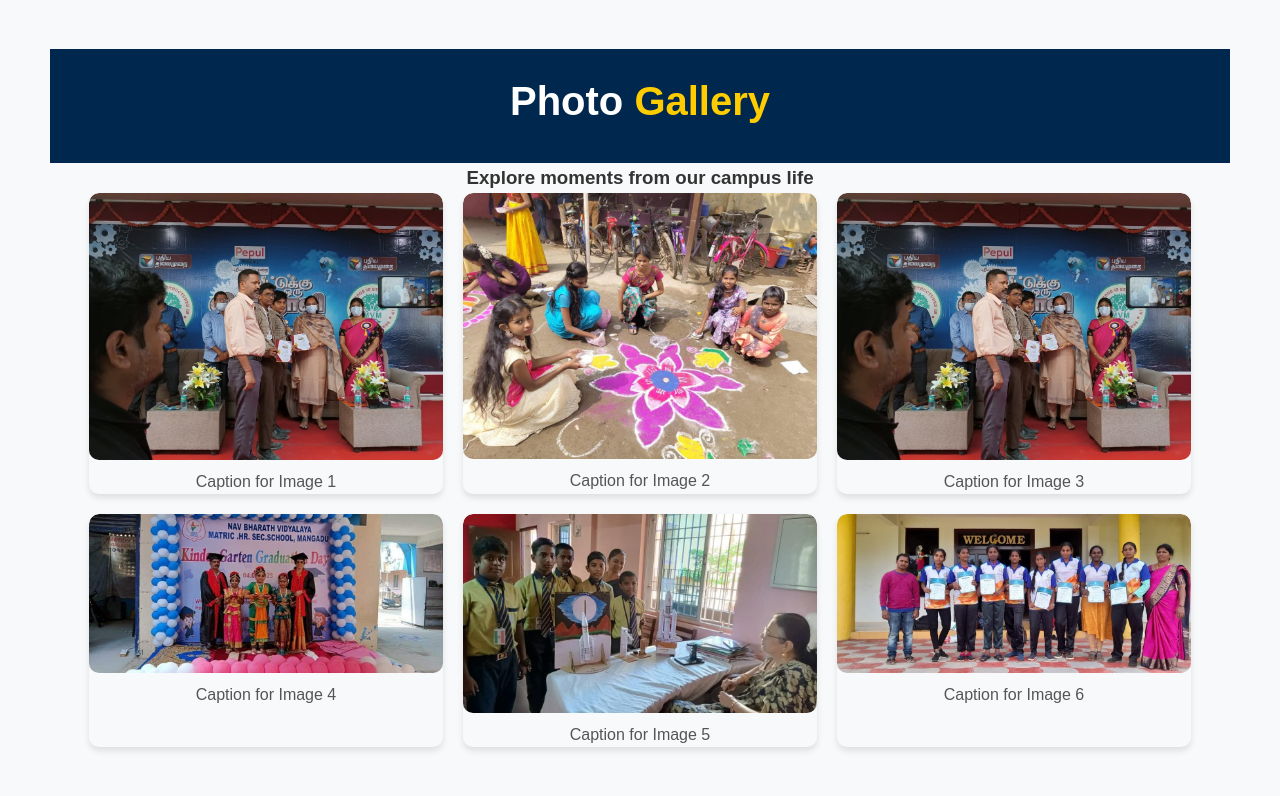
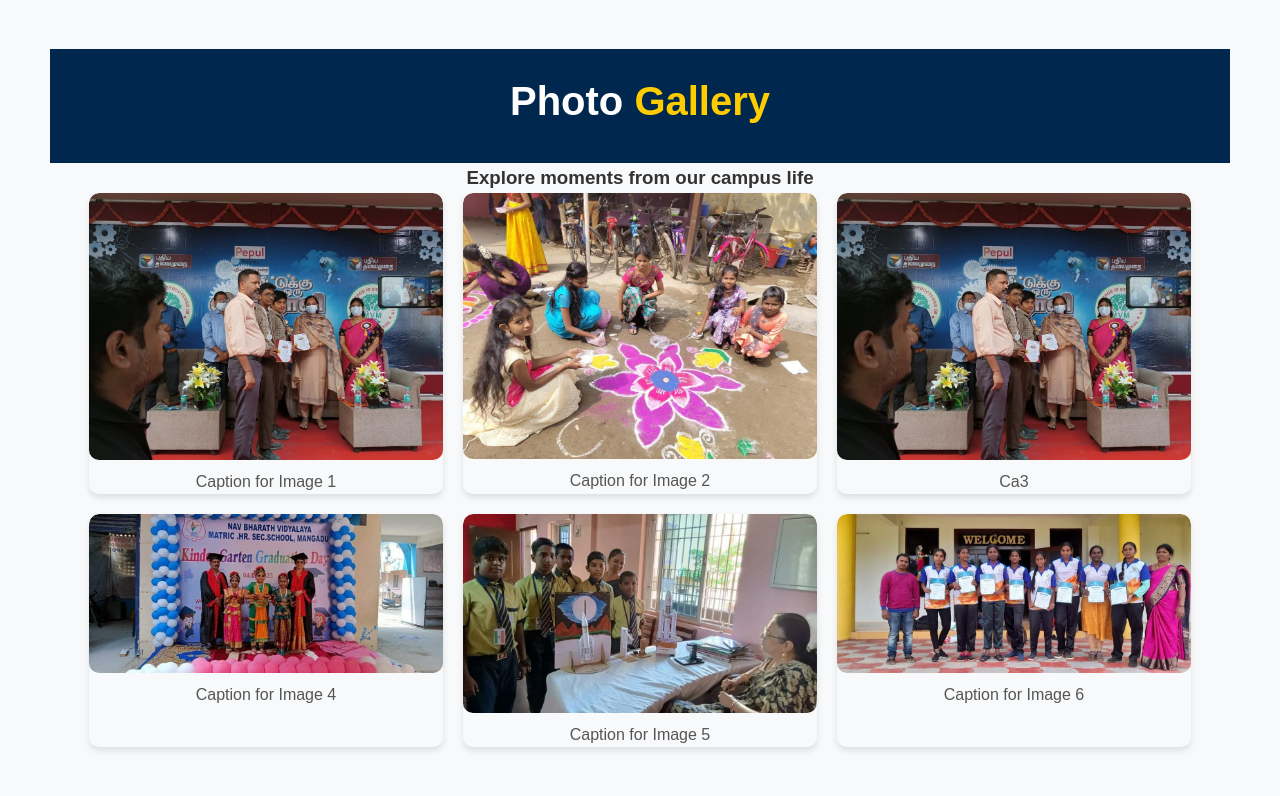
Before and after one commit to Santhosh-x23/School-project, a Flask app: page / in a window 1280 px wide. Shown: the part 2265-3061 px from the top of the page. Run offline with Flask 3, Linux system fonts and the light colour scheme.

Commit message:
changes done in index.html

```diff
--- a/templates/index.html
+++ b/templates/index.html
@@ -131,7 +131,7 @@
                 </div>
                 <div class="gallery-item">
                     <img src="/static/images/ga6.jpg" alt="Gallery Image 3">
-                    <p class="caption">Caption for Image 3</p>
+                    <p class="caption">Ca3</p>
                 </div>
             </div>
 
```
